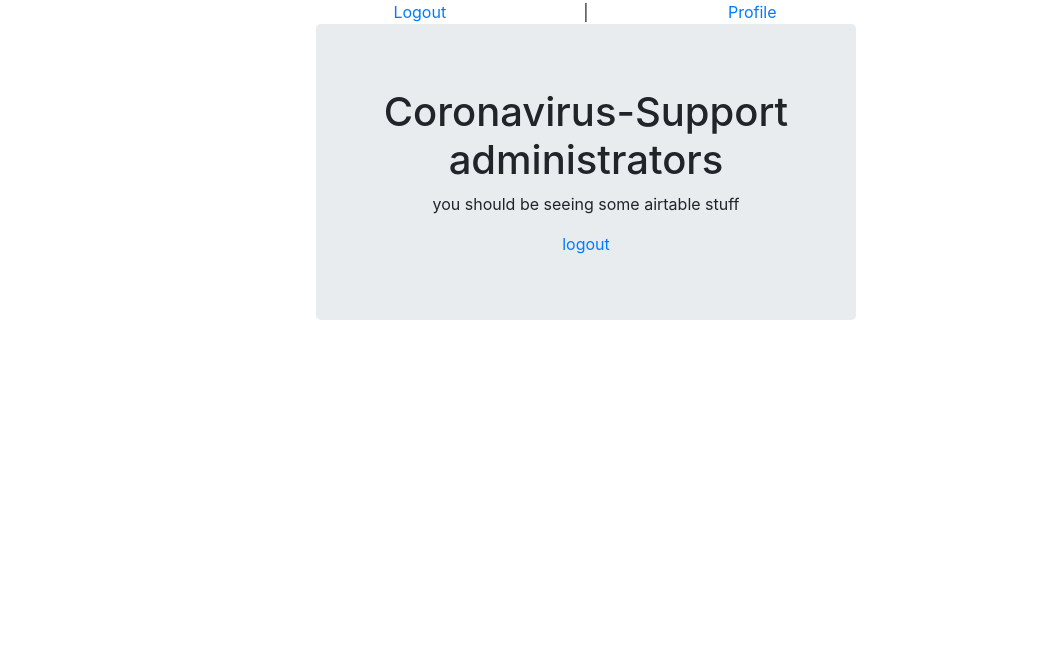
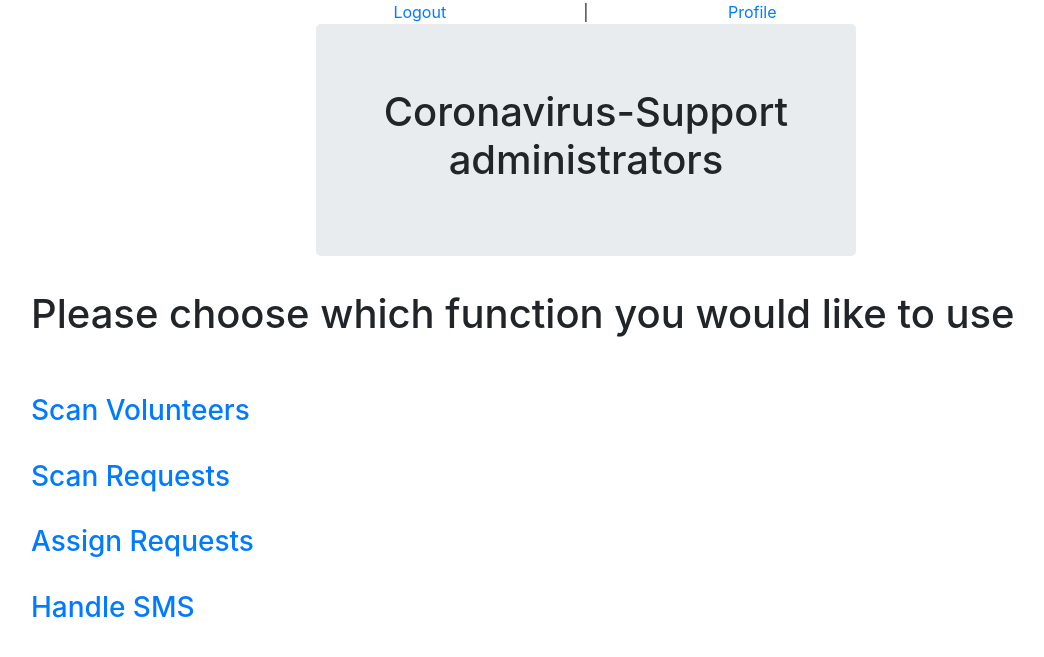
Before and after one commit to teedee22/coronaSupport, a Django app: page / in a window 1280 px wide. Shown: the top 657 px of the page, without its empty margins (54-1098 px from the left). Run offline with Django 3.2, Linux system fonts and the light colour scheme; a user stored in the database is signed in; some libraries are stand-ins or nearby versions.

Commit message:
Added links for needed pages on home page

```diff
--- a/supportteam/templates/base.html
+++ b/supportteam/templates/base.html
@@ -43,5 +43,9 @@
             </div>
         </div>
     </div>
+    <div class="container">
+        {% block main_block %}
+        {% endblock %}
+    </div>
 
 </body>
--- a/supportteam/templates/home.html
+++ b/supportteam/templates/home.html
@@ -1,6 +1,13 @@
 {% extends 'base.html' %}
 
-{% block form_block %}
-<p> you should be seeing some airtable stuff </p>
-<a href="logout">logout</a>
+{% block main_block %}
+<h1> Please choose which function you would like to use </h1>
+<br><br>
+<h3><a href="#">Scan Volunteers</a></h3>
+<br>
+<h3><a href="#">Scan Requests</a></h3>
+<br>
+<h3><a href="#">Assign Requests</a></h3>
+<br>
+<h3><a href="#">Handle SMS</a></h3>
 {% endblock %}
```
Also changed, not shown: db.sqlite3.
